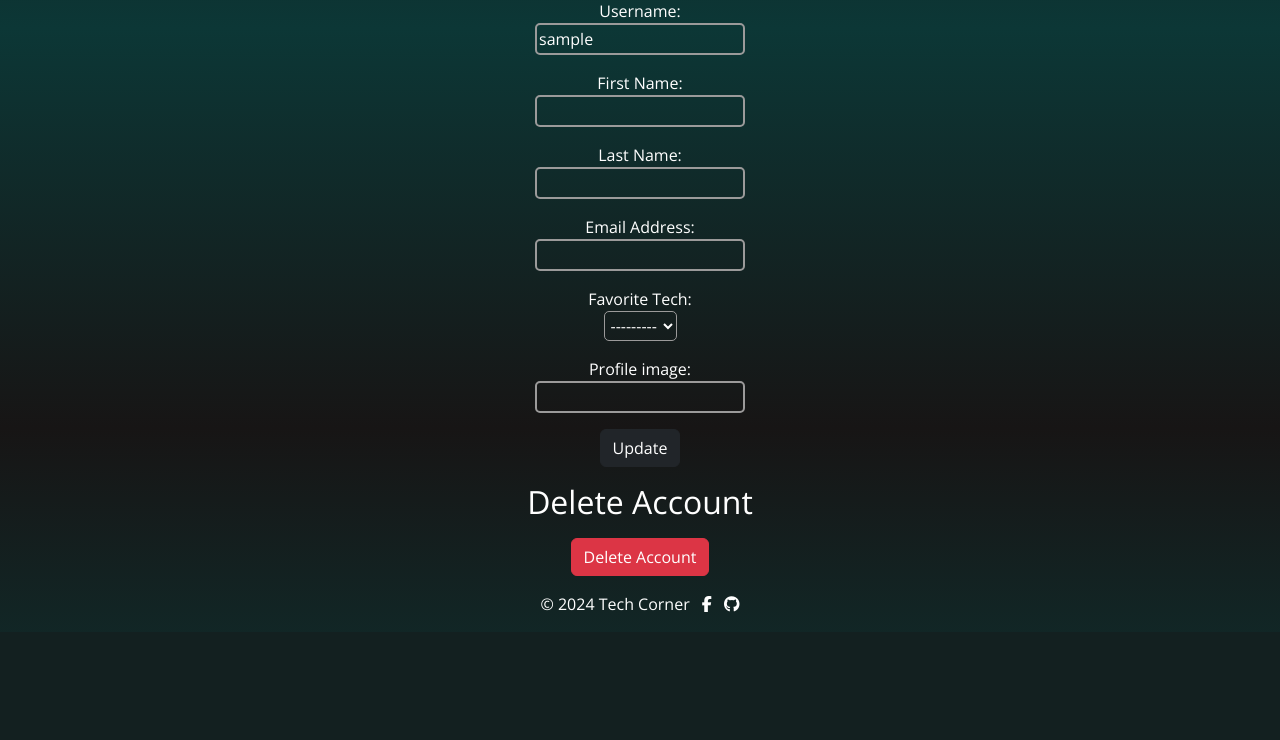
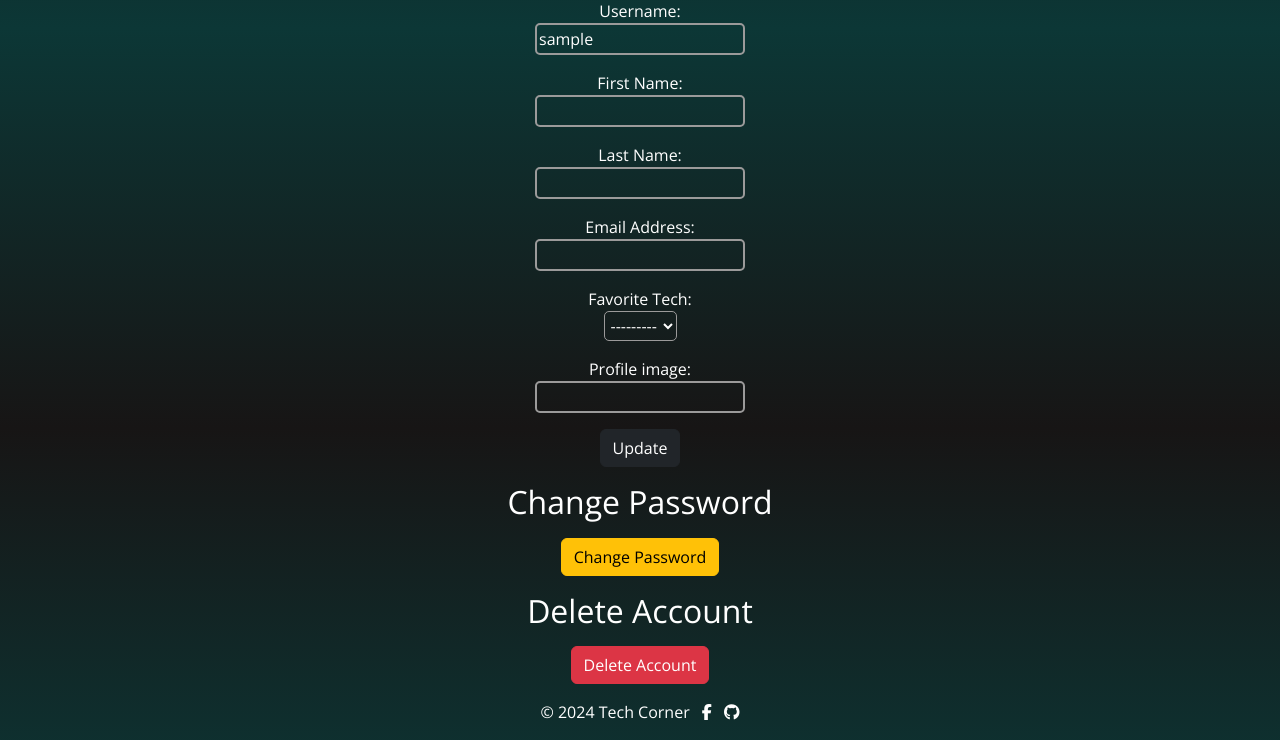
Before and after one commit to j0hanz/tech-corner-website, a Django app: page /userprofile/edit-profile/ in a window 1280 px wide. Shown: the part 372-1112 px from the top of the page. Before the commit the page ends 984 px from the top, so only its background shows below. Run offline with Django 4.2, Linux system fonts and the light colour scheme; the visitor is signed in with stand-in values (Sample User, id 1); data comes from the database, SQL or seed files in the repository.

Commit message:
link to change password added

```diff
--- a/userprofile/templates/userprofile/edit_profile.html
+++ b/userprofile/templates/userprofile/edit_profile.html
@@ -1,18 +1,25 @@
-{% extends "base.html" %} {% load allauth i18n %}
-{% url 'account_change_password' as action_url %} {% block content %}
+{% extends "base.html" %}
+{% load allauth i18n %}
+{% url 'account_change_password' as change_password_url %}
+
+{% block content %}
 <div class="container">
   <img class="img-main img-fluid" src="/static/images/logo.webp" />
   <div class="text-center">
     <h2>Edit Profile</h2>
     <form method="POST" enctype="multipart/form-data">
-      {% csrf_token %} {{ user_form.as_p }} {{ profile_form.as_p }}
+      {% csrf_token %}
+      {{ user_form.as_p }}
+      {{ profile_form.as_p }}
       <button type="submit" class="btn btn-dark">Update</button>
     </form>
+    <h2 class="mt-3 mb-3">Change Password</h2>
+    <a href="{% url 'account_change_password' %}" class="btn btn-warning">Change Password</a>
     <form action="{% url 'delete_account' %}" method="GET">
       {% csrf_token %}
       <h2 class="mt-3 mb-3">Delete Account</h2>
       <button type="submit" class="btn btn-danger">Delete Account</button>
-  </form>
+    </form>
   </div>
 </div>
 {% endblock %}
```
